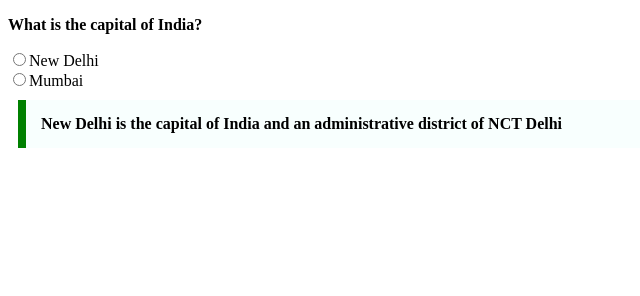
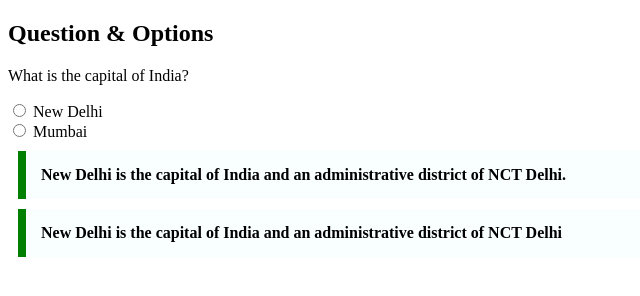
Before and after one commit to acciojob/trivia-Mohammadfardeen, a website: page main.html in a window 1280 px wide. Shown: the whole page, without its empty margins (0-640 px from the left). Drawn offline with Linux system fonts and the light colour scheme.

Commit message:
created a submission

```diff
--- a/main.html
+++ b/main.html
@@ -9,15 +9,18 @@
 
 <body>
 	<!-- the entire body must be written by student -->
-	<form>
-	<p><b>What is the capital of India?</b></p>
-	<label>
-		<input type="radio" name="capital" value="New Delhi">New Delhi
-	</label><br>
-	<label>
-		<input type="radio" name="capital" value="Mumbai">Mumbai
-	</label>
-	</form>
+	<h2>Question & Options</h2>
+    <form>
+        <p>What is the capital of India?</p>
+        <input type="radio" id="newdelhi" name="capital" value="New Delhi">
+        <label for="newdelhi">New Delhi</label><br>
+        <input type="radio" id="mumbai" name="capital" value="Mumbai">
+        <label for="mumbai">Mumbai</label>
+
+        <blockquote cite="https://en.wikipedia.org/wiki/New_Delhi">
+            New Delhi is the capital of India and an administrative district of NCT Delhi.
+        </blockquote>
+    </form>
 
 
 	<blockquote>
```
